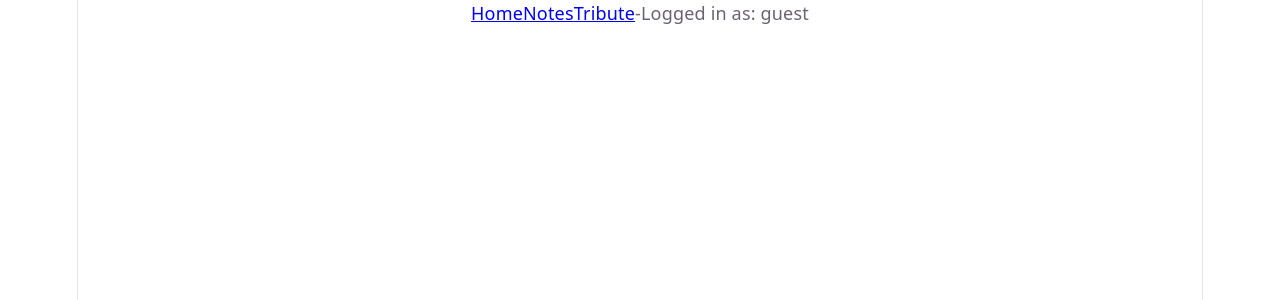
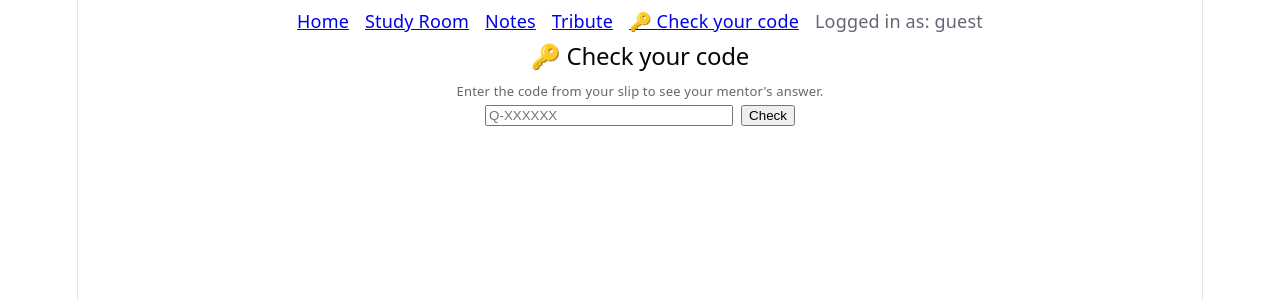
Before and after one commit to AshuJavaDev/padhakugang-react, a React (Vite) app: page /check in a window 1280 px wide. Shown: the top 300 px of the page. Built offline with nearby package versions, Linux system fonts and the light colour scheme.

Commit message:
D5 Step 4: Check your code page, /check route, Nav links for Study Room and Check your code

```diff
--- a/src/App.jsx
+++ b/src/App.jsx
@@ -5,6 +5,7 @@ import { UserContext } from './UserContext.jsx'
 import Nav from './Nav.jsx'
 import StudyRoom from './StudyRoom.jsx'
 import TributeSection from './TributeSection.jsx'
+import CheckCode from './CheckCode.jsx'
 
 
 function App() {
@@ -19,6 +20,7 @@ function App() {
         <Route path = "/notes" element = {<Notes />} />
         <Route path = "/studyroom" element = {<StudyRoom />} />
         <Route path = "/tribute" element = {<TributeSection />} />
+        <Route path = "/check" element = {<CheckCode />} />
       </Routes>
     </div>
     </UserContext.Provider>
--- /dev/null
+++ b/src/CheckCode.jsx
@@ -0,0 +1,166 @@
+
+import { useState, useEffect } from "react";
+import { useSearchParams } from "react-router-dom";
+
+const PENDING_MSG =
+    "⏳ Your question has reached our mentors. They usually reply within 24 hours, so please check back a little later. Your question is safe with us!";
+const NOT_FOUND_MSG =
+    "🤔 We couldn't find this code. Please check it once more. Codes look like Q-XXXXXX or SP-XXXXXX.";
+
+function formatDate(value) {
+    if (!value) return "";
+    return new Date(value).toLocaleString("en-IN", {
+        day: "numeric",
+        month: "short",
+        year: "numeric",
+        hour: "numeric",
+        minute: "2-digit",
+        hour12: true,
+    });
+}
+
+function readSavedCodes() {
+    try {
+        return JSON.parse(localStorage.getItem("pg_codes")) || [];
+    } catch {
+        return [];
+    }
+}
+
+function CheckCode() {
+    const [searchParams] = useSearchParams();
+    const [code, setCode] = useState(searchParams.get("code") || "");
+    const [result, setResult] = useState(null);
+    const [message, setMessage] = useState("");
+    const [loading, setLoading] = useState(false);
+    const [savedCodes, setSavedCodes] = useState(readSavedCodes);
+
+    function rememberCode(c) {
+        const updated = [c, ...savedCodes.filter((x) => x !== c)].slice(0, 10);   // newest first, max 10
+        setSavedCodes(updated);
+        try {
+            localStorage.setItem("pg_codes", JSON.stringify(updated));
+        } catch {
+            // storage blocked (private window etc.) - the page still works, just won't remember
+        }
+    }
+
+    async function checkCode(input) {
+        const clean = (input || "").trim().toUpperCase();
+        if (!clean) return;
+
+        setCode(clean);
+        setLoading(true);
+        setResult(null);
+        setMessage("");
+
+        try {
+            const res = await fetch(`http://localhost:8080/api/codes/${encodeURIComponent(clean)}`);
+
+            if (res.status === 404 || res.status === 400) {
+                setMessage(NOT_FOUND_MSG);
+            } else if (!res.ok) {
+                setMessage("Something went wrong. Please try again in a moment.");
+            } else {
+                const data = await res.json();
+                setResult(data);
+                rememberCode(data.code);
+            }
+        } catch (err) {
+            console.error("Code lookup failed:", err);
+            setMessage("Could not reach PadhakuGang. Please check your internet and try again.");
+        }
+
+        setLoading(false);
+    }
+
+    // came from the slip link (?code=...) -> check it straight away
+    useEffect(() => {
+        const fromLink = searchParams.get("code");
+        if (fromLink) checkCode(fromLink);
+    }, []);
+
+    function handleSubmit(e) {
+        e.preventDefault();          // stop the form from reloading the page
+        checkCode(code);
+    }
+
+    return (
+        <div style={{ maxWidth: 520, margin: "0 auto", padding: "0 16px" }}>
+            <h2>🔑 Check your code</h2>
+            <p style={{ fontSize: 13, color: "#666" }}>
+                Enter the code from your slip to see your mentor's answer.
+            </p>
+
+            <form onSubmit={handleSubmit} style={{ display: "flex", gap: 8, justifyContent: "center" }}>
+                <input
+                    type="text"
+                    placeholder="Q-XXXXXX"
+                    value={code}
+                    onChange={(e) => setCode(e.target.value)}
+                    style={{ flex: 1, maxWidth: 240 }}
+                />
+                <button type="submit" disabled={loading}>
+                    {loading ? "Checking..." : "Check"}
+                </button>
+            </form>
+
+            {savedCodes.length > 0 && (
+                <div style={{ marginTop: 12, fontSize: 12 }}>
+                    <span style={{ color: "#888" }}>Your codes on this device: </span>
+                    {savedCodes.map((c) => (
+                        <button
+                            key={c}
+                            type="button"
+                            onClick={() => checkCode(c)}
+                            style={{ margin: "4px", fontSize: 12 }}
+                        >
+                            {c}
+                        </button>
+                    ))}
+                </div>
+            )}
+
+            {message && (
+                <p style={{ marginTop: 20, padding: 12, background: "#f5f5f5", borderRadius: 8 }}>
+                    {message}
+                </p>
+            )}
+
+            {result && (
+                <div
+                    style={{
+                        marginTop: 20,
+                        padding: 14,
+                        background: "#eef6ff",
+                        borderLeft: "4px solid #1F7AE0",
+                        borderRadius: 8,
+                        textAlign: "left",
+                    }}
+                >
+                    <p style={{ margin: 0, fontSize: 12, color: "#888" }}>
+                        {result.code} · Asked on {formatDate(result.askedAt)}
+                    </p>
+                    <p style={{ margin: "8px 0 0" }}>
+                        <strong>Your question:</strong> {result.question}
+                    </p>
+
+                    {result.status === "ANSWERED" ? (
+                        <>
+                            <p style={{ margin: "12px 0 0", whiteSpace: "pre-line" }}>
+                                <strong>🎓 Mentor's answer:</strong> {result.answer}
+                            </p>
+                            <p style={{ margin: "6px 0 0", fontSize: 12, color: "#888" }}>
+                                Answered by {result.answeredBy} · {formatDate(result.answeredAt)}
+                            </p>
+                        </>
+                    ) : (
+                        <p style={{ margin: "12px 0 0" }}>{PENDING_MSG}</p>
+                    )}
+                </div>
+            )}
+        </div>
+    );
+}
+
+export default CheckCode;
--- a/src/Nav.jsx
+++ b/src/Nav.jsx
@@ -5,11 +5,13 @@ import {UserContext} from './UserContext.jsx'
 function Nav() {
     const {nickname} = useContext(UserContext);
     return (
-        <nav>
-            <Link to ="/">Home</Link>
+        <nav style={{ display: "flex", gap: 16, justifyContent: "center", flexWrap: "wrap", padding: "8px 0" }}>
+            <Link to="/">Home</Link>
+            <Link to="/studyroom">Study Room</Link>
             <Link to="/notes">Notes</Link>
             <Link to="/tribute">Tribute</Link>
-            <span>-Logged in as: {nickname} </span>
+            <Link to="/check">🔑 Check your code</Link>
+            <span>Logged in as: {nickname}</span>
         </nav>
     )
 }
```
